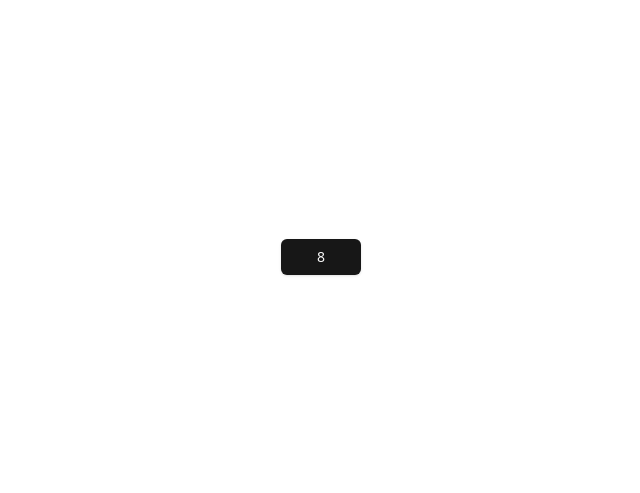
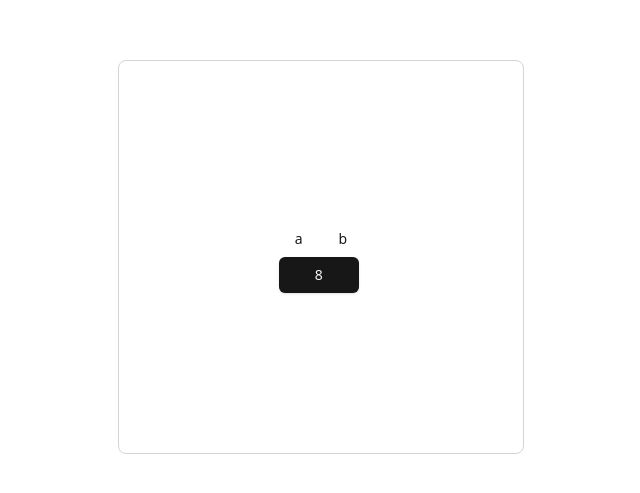
Before and after one commit to ta09472/x-up, a React (Vite) app: page / in a window 1280 px wide. Shown: the part 143-636 px from the top of the page, without its empty margins (319-959 px from the left). Built offline with nearby package versions, Linux system fonts and the light colour scheme.

Commit message:
build: shadcn/ui navigation-menu 추가

```diff
--- a/package.json
+++ b/package.json
@@ -10,6 +10,7 @@
     "preview": "vite preview"
   },
   "dependencies": {
+    "@radix-ui/react-navigation-menu": "^1.2.3",
     "@radix-ui/react-slot": "^1.1.1",
     "class-variance-authority": "^0.7.1",
     "clsx": "^2.1.1",
--- a/src/components/layout.tsx
+++ b/src/components/layout.tsx
@@ -1,9 +1,43 @@
+import {
+  NavigationMenu,
+  NavigationMenuItem,
+  NavigationMenuList,
+} from "@/components/ui/navigation-menu";
+
+import { useNavigate } from "react-router";
 import { Outlet } from "react-router";
+import { Button } from "./ui/button";
 
 export default function Layout() {
+  const items = [
+    {
+      label: "a",
+      path: "/",
+    },
+    {
+      label: "b",
+      path: "b",
+    },
+  ];
+  const navigate = useNavigate();
+
   return (
     <div className=" w-full h-svh flex flex-col items-center justify-center">
-      <Outlet />
+      <div className=" border rounded-lg border-neutral-300 p-40">
+        <NavigationMenu>
+          <NavigationMenuList>
+            {items.map(({ label, path }) => (
+              <NavigationMenuItem key={label}>
+                <Button onClick={() => navigate(path)} variant="link">
+                  {label}
+                </Button>
+              </NavigationMenuItem>
+            ))}
+          </NavigationMenuList>
+        </NavigationMenu>
+
+        <Outlet />
+      </div>
     </div>
   );
 }
--- /dev/null
+++ b/src/components/ui/navigation-menu.tsx
@@ -0,0 +1,128 @@
+import * as React from "react"
+import * as NavigationMenuPrimitive from "@radix-ui/react-navigation-menu"
+import { cva } from "class-variance-authority"
+import { ChevronDown } from "lucide-react"
+
+import { cn } from "@/lib/utils"
+
+const NavigationMenu = React.forwardRef<
+  React.ElementRef<typeof NavigationMenuPrimitive.Root>,
+  React.ComponentPropsWithoutRef<typeof NavigationMenuPrimitive.Root>
+>(({ className, children, ...props }, ref) => (
+  <NavigationMenuPrimitive.Root
+    ref={ref}
+    className={cn(
+      "relative z-10 flex max-w-max flex-1 items-center justify-center",
+      className
+    )}
+    {...props}
+  >
+    {children}
+    <NavigationMenuViewport />
+  </NavigationMenuPrimitive.Root>
+))
+NavigationMenu.displayName = NavigationMenuPrimitive.Root.displayName
+
+const NavigationMenuList = React.forwardRef<
+  React.ElementRef<typeof NavigationMenuPrimitive.List>,
+  React.ComponentPropsWithoutRef<typeof NavigationMenuPrimitive.List>
+>(({ className, ...props }, ref) => (
+  <NavigationMenuPrimitive.List
+    ref={ref}
+    className={cn(
+      "group flex flex-1 list-none items-center justify-center space-x-1",
+      className
+    )}
+    {...props}
+  />
+))
+NavigationMenuList.displayName = NavigationMenuPrimitive.List.displayName
+
+const NavigationMenuItem = NavigationMenuPrimitive.Item
+
+const navigationMenuTriggerStyle = cva(
+  "group inline-flex h-9 w-max items-center justify-center rounded-md bg-background px-4 py-2 text-sm font-medium transition-colors hover:bg-accent hover:text-accent-foreground focus:bg-accent focus:text-accent-foreground focus:outline-none disabled:pointer-events-none disabled:opacity-50 data-[active]:bg-accent/50 data-[state=open]:bg-accent/50"
+)
+
+const NavigationMenuTrigger = React.forwardRef<
+  React.ElementRef<typeof NavigationMenuPrimitive.Trigger>,
+  React.ComponentPropsWithoutRef<typeof NavigationMenuPrimitive.Trigger>
+>(({ className, children, ...props }, ref) => (
+  <NavigationMenuPrimitive.Trigger
+    ref={ref}
+    className={cn(navigationMenuTriggerStyle(), "group", className)}
+    {...props}
+  >
+    {children}{" "}
+    <ChevronDown
+      className="relative top-[1px] ml-1 h-3 w-3 transition duration-300 group-data-[state=open]:rotate-180"
+      aria-hidden="true"
+    />
+  </NavigationMenuPrimitive.Trigger>
+))
+NavigationMenuTrigger.displayName = NavigationMenuPrimitive.Trigger.displayName
+
+const NavigationMenuContent = React.forwardRef<
+  React.ElementRef<typeof NavigationMenuPrimitive.Content>,
+  React.ComponentPropsWithoutRef<typeof NavigationMenuPrimitive.Content>
+>(({ className, ...props }, ref) => (
+  <NavigationMenuPrimitive.Content
+    ref={ref}
+    className={cn(
+      "left-0 top-0 w-full data-[motion^=from-]:animate-in data-[motion^=to-]:animate-out data-[motion^=from-]:fade-in data-[motion^=to-]:fade-out data-[motion=from-end]:slide-in-from-right-52 data-[motion=from-start]:slide-in-from-left-52 data-[motion=to-end]:slide-out-to-right-52 data-[motion=to-start]:slide-out-to-left-52 md:absolute md:w-auto ",
+      className
+    )}
+    {...props}
+  />
+))
+NavigationMenuContent.displayName = NavigationMenuPrimitive.Content.displayName
+
+const NavigationMenuLink = NavigationMenuPrimitive.Link
+
+const NavigationMenuViewport = React.forwardRef<
+  React.ElementRef<typeof NavigationMenuPrimitive.Viewport>,
+  React.ComponentPropsWithoutRef<typeof NavigationMenuPrimitive.Viewport>
+>(({ className, ...props }, ref) => (
+  <div className={cn("absolute left-0 top-full flex justify-center")}>
+    <NavigationMenuPrimitive.Viewport
+      className={cn(
+        "origin-top-center relative mt-1.5 h-[var(--radix-navigation-menu-viewport-height)] w-full overflow-hidden rounded-md border bg-popover text-popover-foreground shadow data-[state=open]:animate-in data-[state=closed]:animate-out data-[state=closed]:zoom-out-95 data-[state=open]:zoom-in-90 md:w-[var(--radix-navigation-menu-viewport-width)]",
+        className
+      )}
+      ref={ref}
+      {...props}
+    />
+  </div>
+))
+NavigationMenuViewport.displayName =
+  NavigationMenuPrimitive.Viewport.displayName
+
+const NavigationMenuIndicator = React.forwardRef<
+  React.ElementRef<typeof NavigationMenuPrimitive.Indicator>,
+  React.ComponentPropsWithoutRef<typeof NavigationMenuPrimitive.Indicator>
+>(({ className, ...props }, ref) => (
+  <NavigationMenuPrimitive.Indicator
+    ref={ref}
+    className={cn(
+      "top-full z-[1] flex h-1.5 items-end justify-center overflow-hidden data-[state=visible]:animate-in data-[state=hidden]:animate-out data-[state=hidden]:fade-out data-[state=visible]:fade-in",
+      className
+    )}
+    {...props}
+  >
+    <div className="relative top-[60%] h-2 w-2 rotate-45 rounded-tl-sm bg-border shadow-md" />
+  </NavigationMenuPrimitive.Indicator>
+))
+NavigationMenuIndicator.displayName =
+  NavigationMenuPrimitive.Indicator.displayName
+
+export {
+  navigationMenuTriggerStyle,
+  NavigationMenu,
+  NavigationMenuList,
+  NavigationMenuItem,
+  NavigationMenuContent,
+  NavigationMenuTrigger,
+  NavigationMenuLink,
+  NavigationMenuIndicator,
+  NavigationMenuViewport,
+}
```
Also changed, not shown: 1 other file (tests, documents, lock files or other folders).
